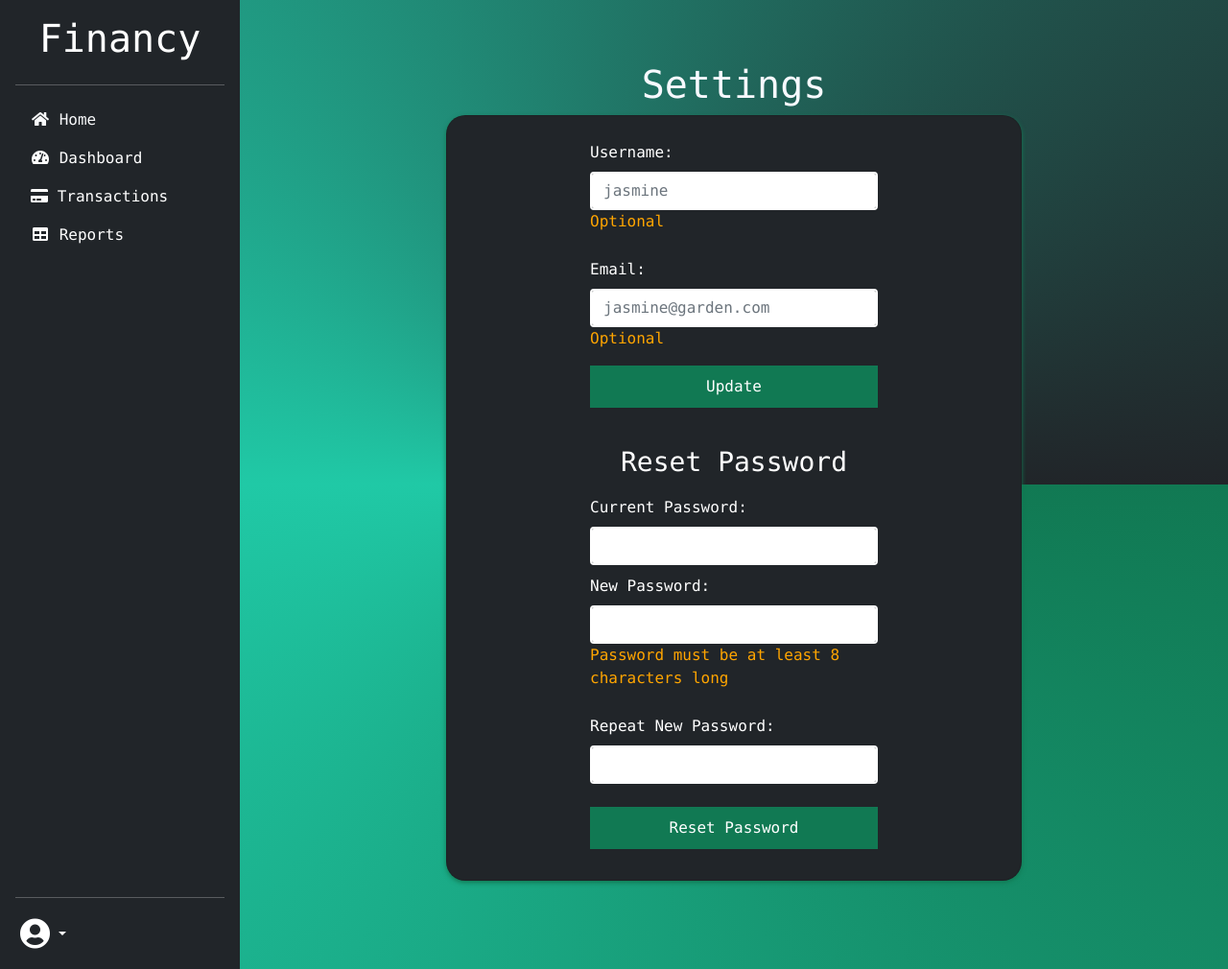
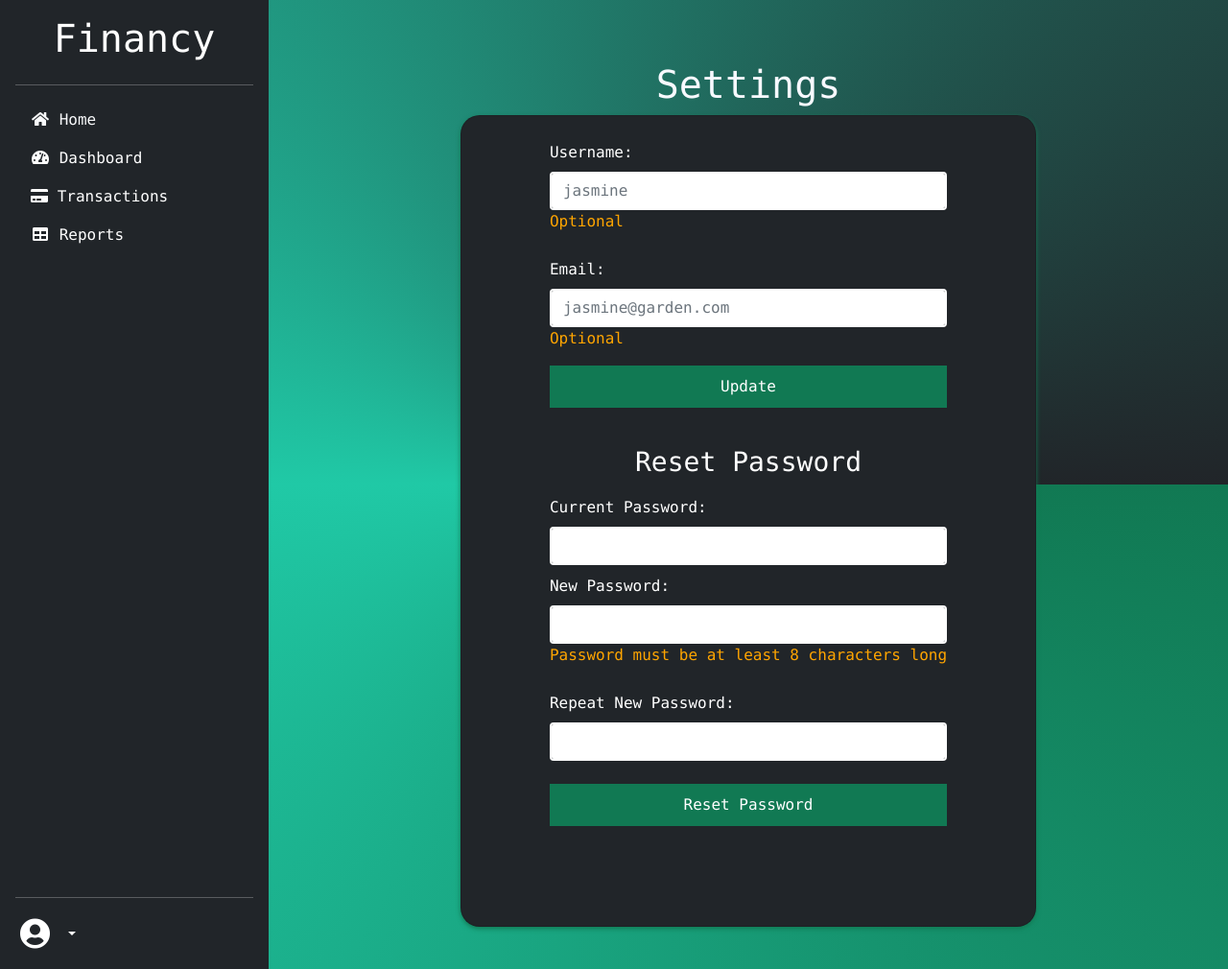
Before and after one commit to munjed-ab/finance, a FastAPI app: page /settings in a window 1280 px wide. Shown: the whole page at 96% size. Run offline with FastAPI, Linux system fonts and the light colour scheme; parts of the project's set-up code (start-up, migrations or seed data) failed here and were passed over.

Commit message:
UI Improvments

```diff
--- a/static/css/auth.css
+++ b/static/css/auth.css
@@ -120,7 +120,7 @@ input {
   border: 1px solid var(--gray);
   border-radius: 4px;
   font-size: 1rem;
-  color: var(--text-color-primary);
+  color: black !important;
   background-color: var(--background-color-main);
   transition: border-color 0.3s ease, box-shadow 0.3s ease;
 }
@@ -129,6 +129,7 @@ input:focus {
   border-color: var(--primary);
   outline: none;
   box-shadow: 0 0 5px rgba(17, 121, 83, 0.5);
+  color: black;
 }
 
 .info {
--- a/static/css/base.css
+++ b/static/css/base.css
@@ -162,16 +166,19 @@ tr {
 
 .offcanvas.show {
   transform: none;
-  width: 40% !important;
+  width: 300px !important;
   z-index: 1000010 !important;
 }
 
 @media (max-width: 1500px) {
   #sidebar {
-    width: 250px; /* Adjust sidebar width for medium screens */
+    width: 280px; /* Adjust sidebar width for medium screens */
+  }
+  .sidebar-text {
+    margin-right: 10px;
   }
   .main-content {
-    margin-left: 250px; /* Adjust margin for medium screens */
+    margin-left: 280px; /* Adjust margin for medium screens */
   }
   .menubtn {
     visibility: hidden;
--- a/static/css/style.css
+++ b/static/css/style.css
@@ -41,6 +41,7 @@ input {
   margin-top: 5px;
   border: 1px solid #ccc;
   border-radius: 4px;
+  color: black;
 }
 
 button {
--- a/templates/base.html
+++ b/templates/base.html
@@ -139,30 +139,34 @@
     </div>
     <div class="d-flex vh-100">
       <nav id="sidebar" class="bg-dark text-white d-flex flex-column p-3">
-        <h1 class="text-center">Financy</h1>
+        <h1 class="sidebar-main-text text-center">Financy</h1>
         <hr />
         <ul class="nav nav-pills flex-column mb-auto">
           <li class="nav-item">
-            <a href="/" class="nav-link text-light" aria-current="page">
+            <a
+              href="/"
+              class="sidebar-text nav-link text-light"
+              aria-current="page"
+            >
               <i class="fas fa-fw fa-home"></i>
               Home
             </a>
           </li>
           <li>
-            <a href="/dashboard" class="nav-link text-white">
+            <a href="/dashboard" class="sidebar-text nav-link text-white">
               <i class="fas fa-fw fa-tachometer-alt"></i>
               Dashboard
             </a>
           </li>
           <li>
-            <a href="/transactions" class="nav-link text-white">
+            <a href="/transactions" class="sidebar-text nav-link text-white">
               <i class="fa fa-credit-card" aria-hidden="true"></i>
               Transactions
             </a>
           </li>
           <li class="nav-item">
             <a
-              class="nav-link text-white"
+              class="sidebar-text nav-link text-white"
               data-bs-toggle="collapse"
               href="#collapseReports"
               role="button"
@@ -177,21 +181,21 @@
                 <li>
                   <a
                     href="/reports/transactions"
-                    class="nav-link text-white ms-4"
+                    class="sidebar-text nav-link text-white ms-4"
                     >Transactions</a
                   >
                 </li>
                 <li>
                   <a
                     href="/reports/income-vs-expense"
-                    class="nav-link text-white ms-4"
+                    class="sidebar-text nav-link text-white ms-4"
                     >Income vs Expense</a
                   >
                 </li>
                 <li>
                   <a
                     href="/reports/expense-by-category"
-                    class="nav-link text-white ms-4"
+                    class="sidebar-text nav-link text-white ms-4"
                     >Expense by Category</a
                   >
                 </li>
@@ -214,7 +218,9 @@
                 class="fa fa-user-circle fa-2x"
                 aria-hidden="true"
               ></i>
-              <strong>{{ request.state.user.username }}</strong>
+              <strong class="sidebar-text"
+                >{{ request.state.user.username }}</strong
+              >
             </a>
             <ul
               class="dropdown-menu dropdown-menu-dark text-small shadow"
--- a/templates/dashboard.html
+++ b/templates/dashboard.html
@@ -170,6 +170,10 @@ content %}
     <canvas id="lineChart"></canvas>
   </div>
 </div>
+<br />
+<br />
+<br />
+<br />
 
 <script src="https://cdn.jsdelivr.net/npm/chart.js"></script>
 <script src="/static/js/chart.js/Chart.min.js"></script>
--- a/templates/index.html
+++ b/templates/index.html
@@ -101,7 +101,7 @@
 
     <footer>
       <div class="container">
-        <p>&copy; 2024 MyApp. All rights reserved.</p>
+        <p>&copy; 2024 Financy. All rights reserved.</p>
       </div>
     </footer>
 
--- a/templates/settings.html
+++ b/templates/settings.html
@@ -5,6 +5,9 @@ content %}
     border: 2px solid #ffffff;
     color: white;
     -webkit-appearance: none;
+  }
+  form {
+    width: 100% !important;
   }
 </style>
 <div class="container">
@@ -70,6 +73,9 @@ content %}
 
       <p id="message2"></p>
       <script src="/static/js/settings.js"></script>
+      <br />
+      <br />
+      <br />
     </div>
   </div>
 </div>
--- a/templates/signup.html
+++ b/templates/signup.html
@@ -17,7 +17,7 @@
         border: 1px solid var(--gray);
         border-radius: 4px;
         font-size: 1rem;
-        color: var(--text-color-primary);
+        color: black;
         background-color: var(--background-color-main);
         transition: border-color 0.3s ease, box-shadow 0.3s ease;
       }
--- a/templates/transactions.html
+++ b/templates/transactions.html
@@ -1,5 +1,10 @@
 {% extends "base.html" %} {% block title %}Transactions{% endblock %} {% block
 content %}
+<style>
+  form {
+    width: 100% !important;
+  }
+</style>
 <div class="container">
   <h1 class="text-center">Transactions</h1>
   <div class="card mx-auto" style="">
```
Also changed, not shown: other parts of static/css/base.css (+31 -2 lines), templates/login.html (+14 -2 lines).
